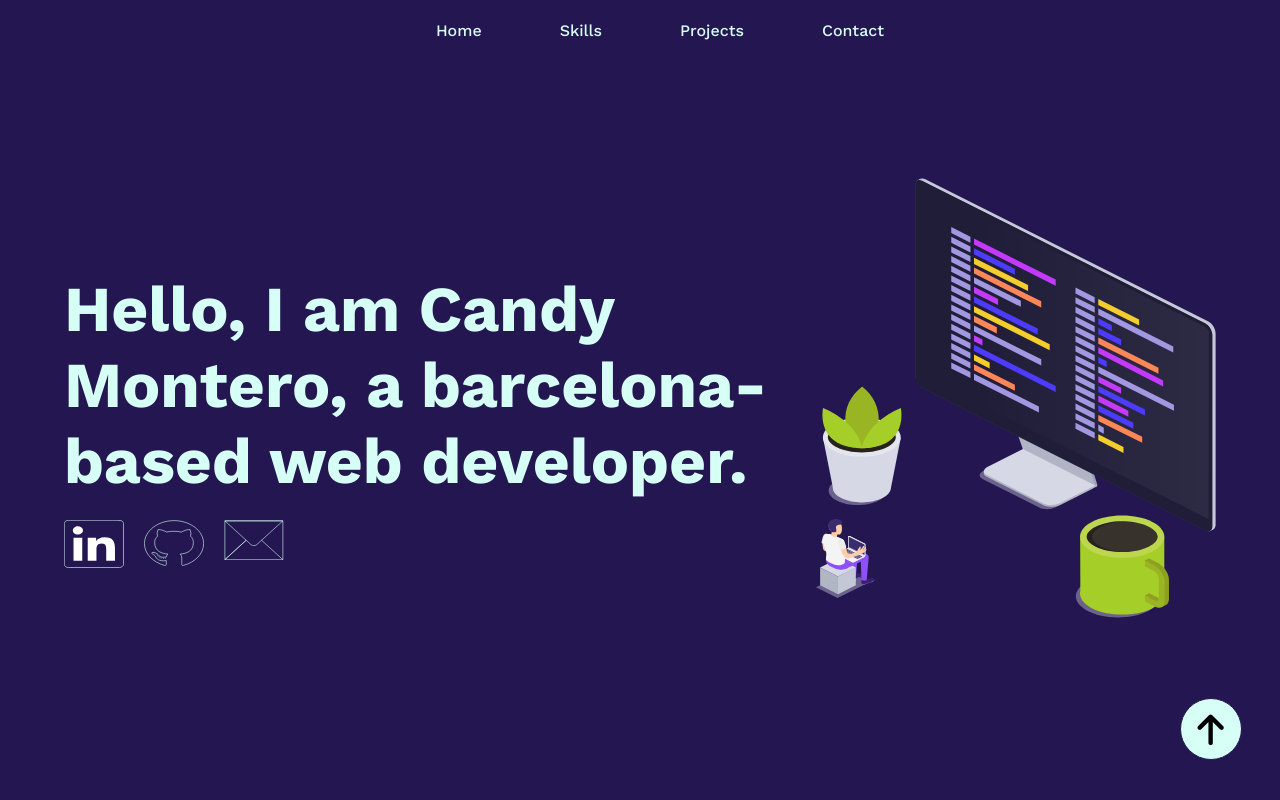
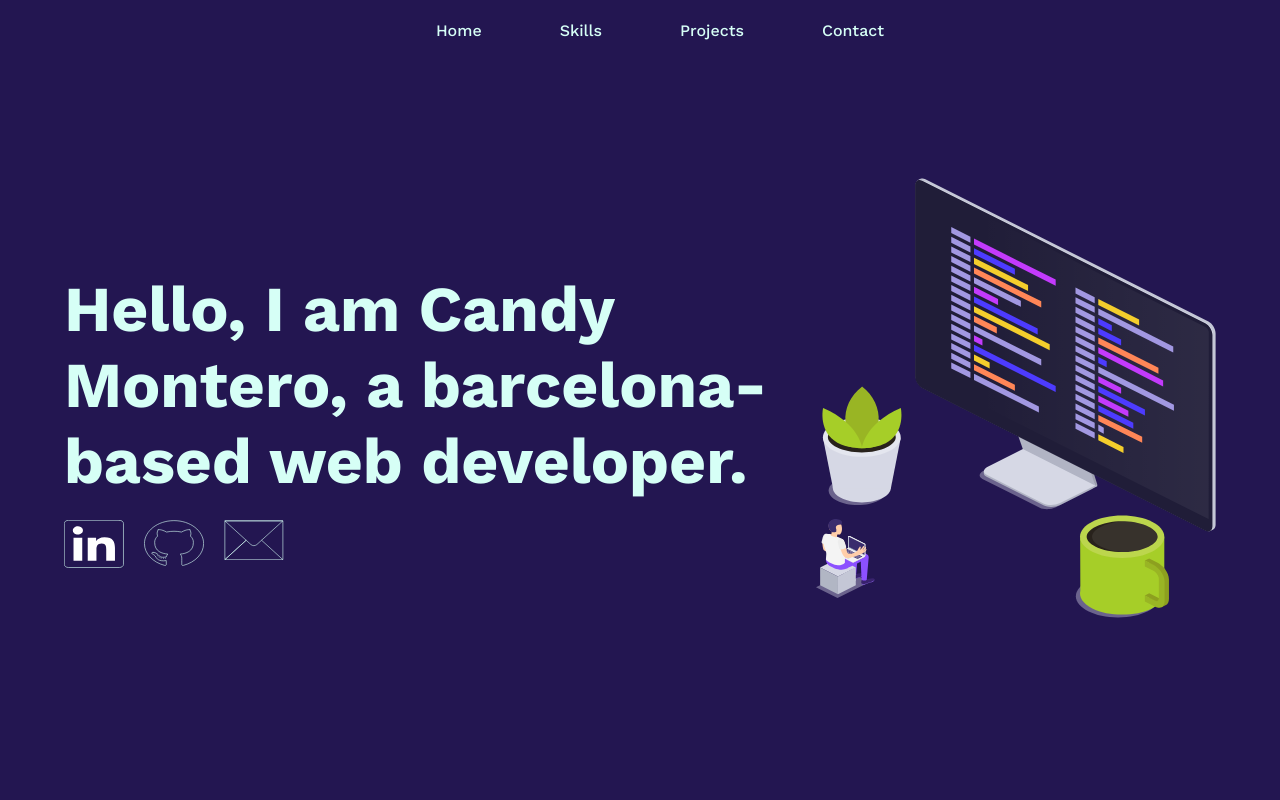
Before and after one commit to candymd/portfolio, a React (Create React App) app: page / in a window 1280 px wide. Shown: the top 800 px of the page. Built offline with nearby package versions, Linux system fonts and the light colour scheme.

Commit message:
only show scrollToTop after scrolling down

```diff
--- a/src/App.js
+++ b/src/App.js
@@ -4,21 +4,22 @@ import Projects from "./Components/Projects/Projects";
 import Skills from "./Components/Skills/Skills";
 import Contact from "./Components/Contact/Contact";
 import Footer from "./Components/Footer/Footer";
+import {useScrollHandler} from './Components/ScrollHandler'
 
 function App() {
 
+    const scroll = useScrollHandler()
 
-
- const scrollToTop = () => {
+    const scrollToTop = () => {
      window.scrollTo({
          top: 0,
          behavior: 'smooth'
      });
- }
+    }
 
   return (
     <div className="App">
-      <div onClick={scrollToTop} className="scrollToTop">
+      <div onClick={scrollToTop} className={!scroll ? 'scrollToTop-active' : 'scrollToTop'}>
         <i className="fa-solid fa-arrow-up"/>
       </div>
       <Header  />
--- a/src/index.css
+++ b/src/index.css
@@ -59,3 +59,7 @@ h1 {
   cursor: pointer;
   z-index: 1000;
 }
+
+.scrollToTop-active {
+  display: none;
+}
```
